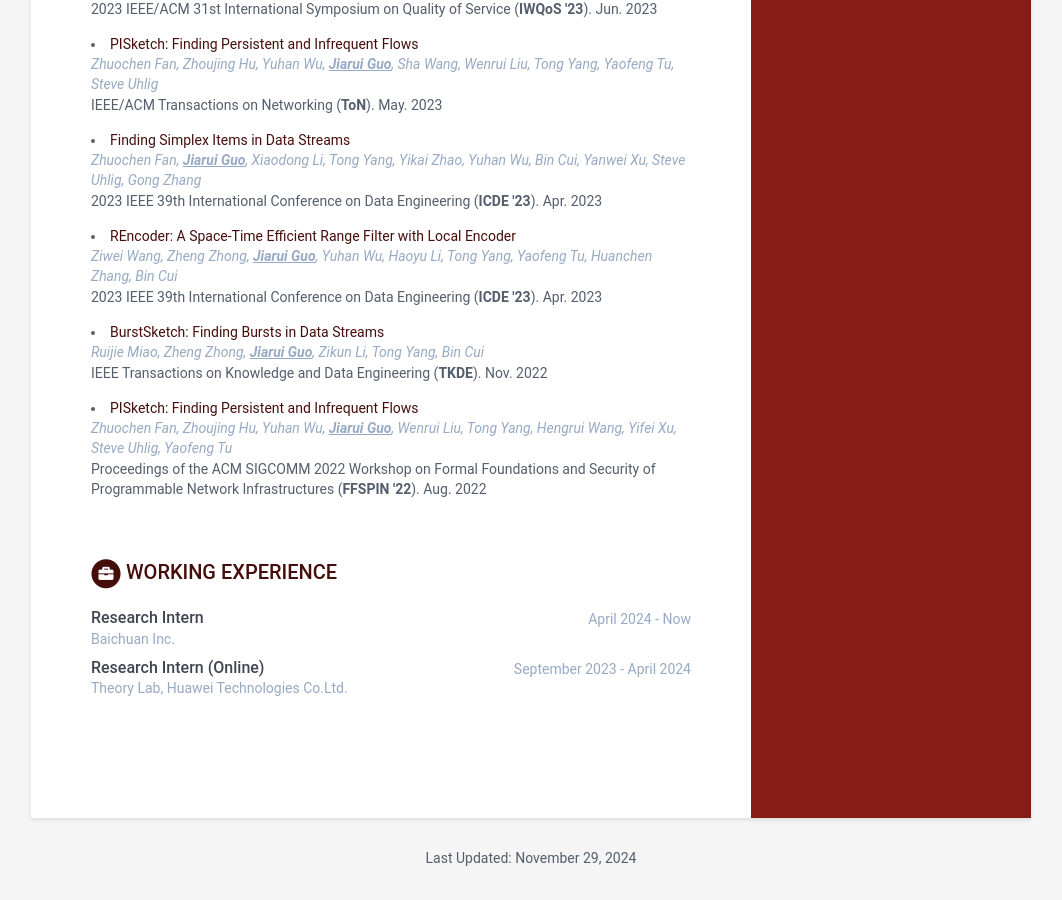
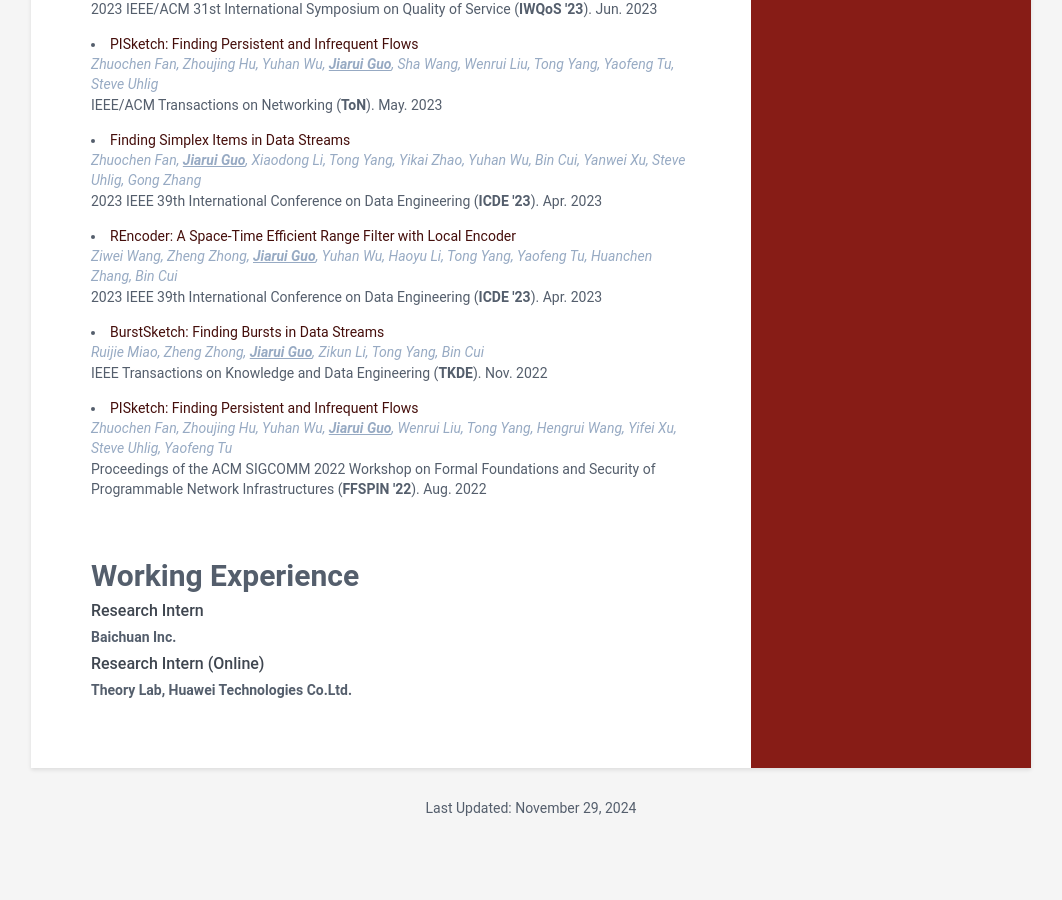
Before and after one commit to ntguojiarui/ntguojiarui.github.io, a Jekyll site: the page built from index.html, in a window 1280 px wide and 900 px high, scrolled down 930 px. Shown: the whole window, without its empty margins (109-1171 px from the left). Built offline with Jekyll 4.4.1, drawn with Linux system fonts in a browser that asks for light colours; after the commit the page ends 1780 px from its top, so only the background shows below that.

```diff
--- a/_data/data.yml
+++ b/_data/data.yml
@@ -5,7 +5,7 @@
 sidebar:
     about: False # set to False or comment line if you want to remove the "how to use?" in the sidebar
     education: True # set to False if you want education in main section instead of in sidebar
-    experiences: False # set to False if you want experience in main section instead of in sidebar
+    experiences: True # set to False if you want experience in main section instead of in sidebar
     # Profile information
     name: Jiarui Guo
     tagline: 郭嘉睿<br>Ph.D. Student<br>Peking University<br>
@@ -103,7 +103,7 @@ publications:
 experiences:
     - role: Research Intern
       company: Baichuan Inc.
-      time: April 2024 - Now
+      time: April 2024 - Present
     - role: Research Intern (Online)
       company: Theory Lab, Huawei Technologies Co.Ltd.
       time: September 2023 - April 2024
```
